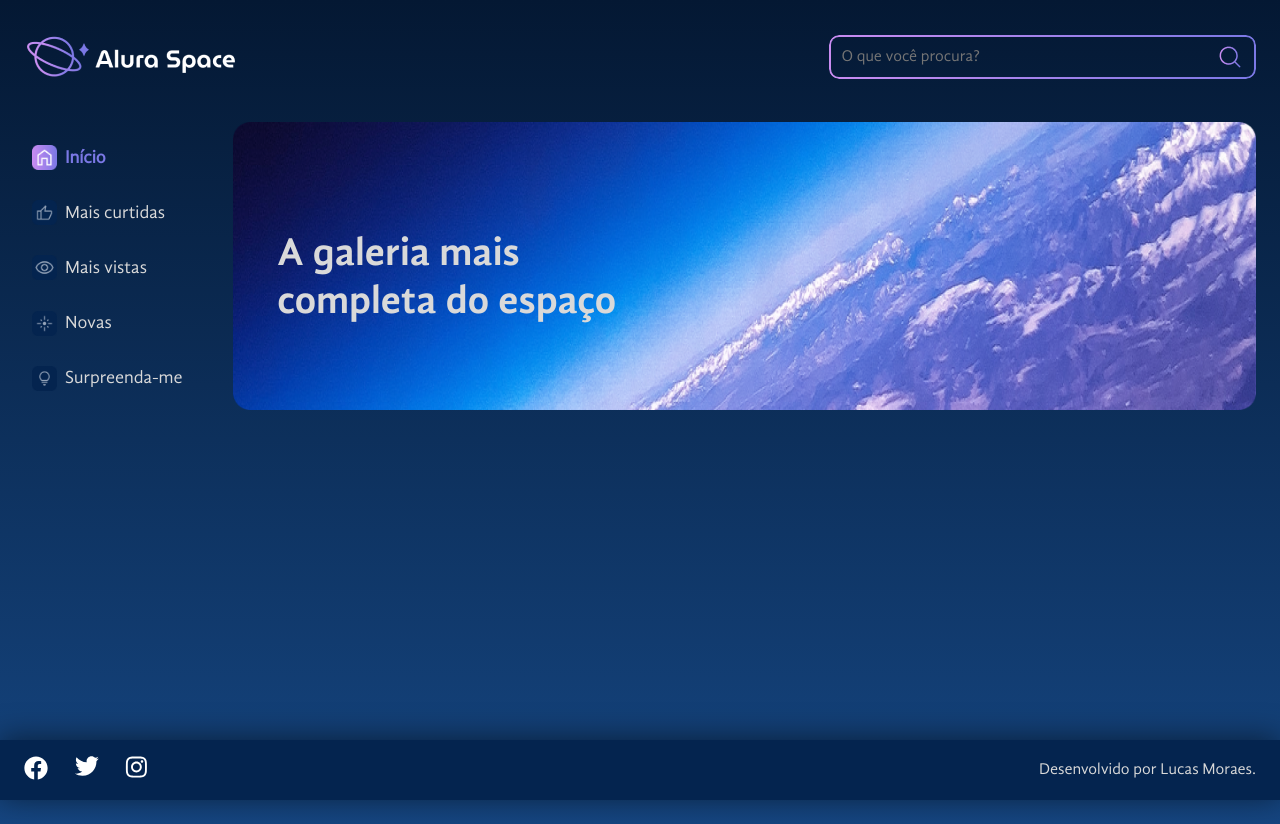
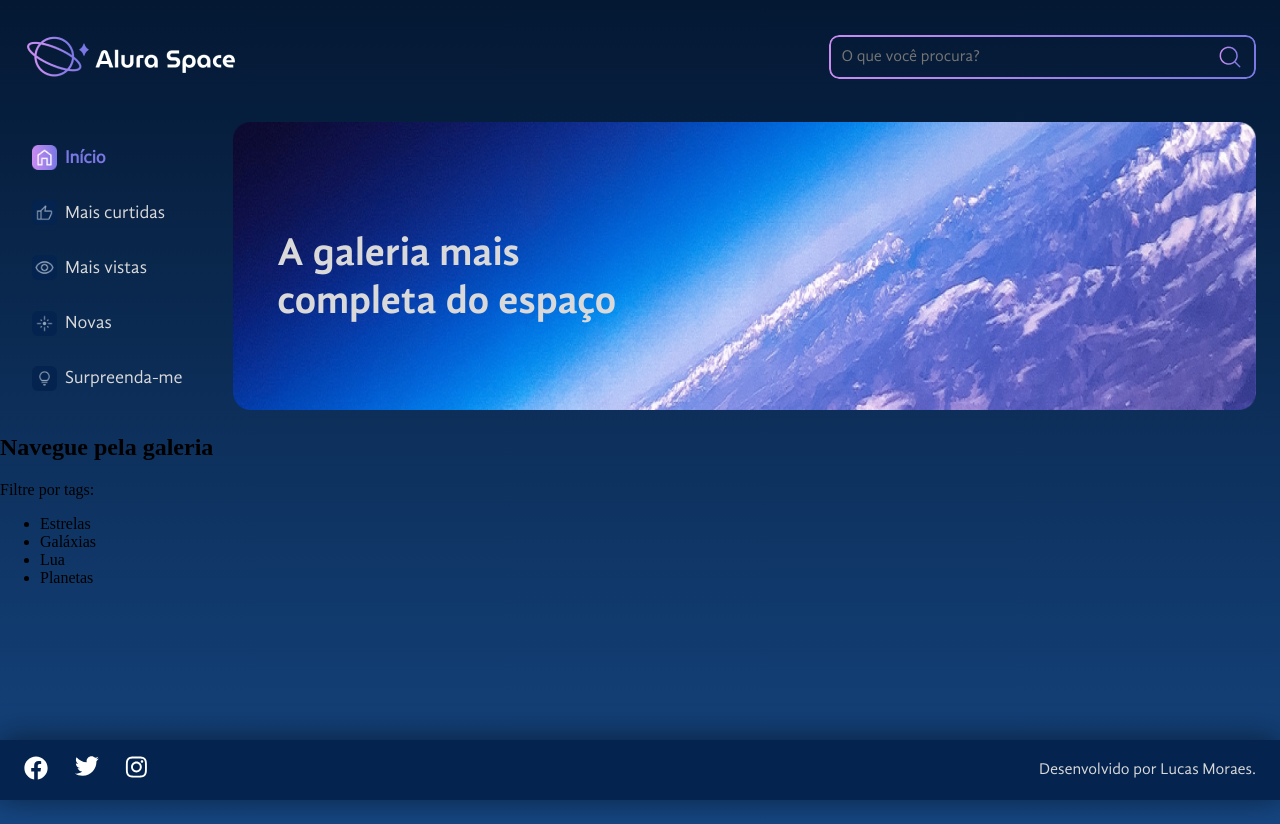
Before and after one commit to devLucasMoraes/alura-space, a React (Create React App) app: page / in a window 1280 px wide. Built offline with nearby package versions, Linux system fonts and the light colour scheme; the HTML template or start-up script is replaced by a standard one.

Commit message:
criado componente: Galeria e Tags

```diff
--- /dev/null
+++ b/src/components/Galeria/index.jsx
@@ -0,0 +1,12 @@
+import React from 'react'
+import Tags from '../Tags'
+
+export default function Galeria() {
+  return (
+    <section>
+        <h2>Navegue pela galeria</h2>
+        <Tags/>
+        <ul></ul>
+    </section>
+  )
+}
--- /dev/null
+++ b/src/components/Tags/index.jsx
@@ -0,0 +1,15 @@
+import React from 'react'
+
+export default function Tags() {
+  return (
+    <div>
+        <p>Filtre por tags:</p>
+        <ul>
+            <li>Estrelas</li>
+            <li>Galáxias</li>
+            <li>Lua</li>
+            <li>Planetas</li>
+        </ul>
+    </div>
+  )
+}
--- a/src/pages/PaginaInicial/index.jsx
+++ b/src/pages/PaginaInicial/index.jsx
@@ -1,4 +1,5 @@
 import Cabecalho from "../../components/Cabecalho";
+import Galeria from "../../components/Galeria";
 import Menu from "../../components/Menu";
 import Rodape from "../../components/Rodape";
 import banner from './banner.png'
@@ -18,6 +19,7 @@ export default function PaginaInicial(){
                     </div>
                 </section>
             </main>
+            <Galeria/>
             <Rodape/>
         </>
     )
```
